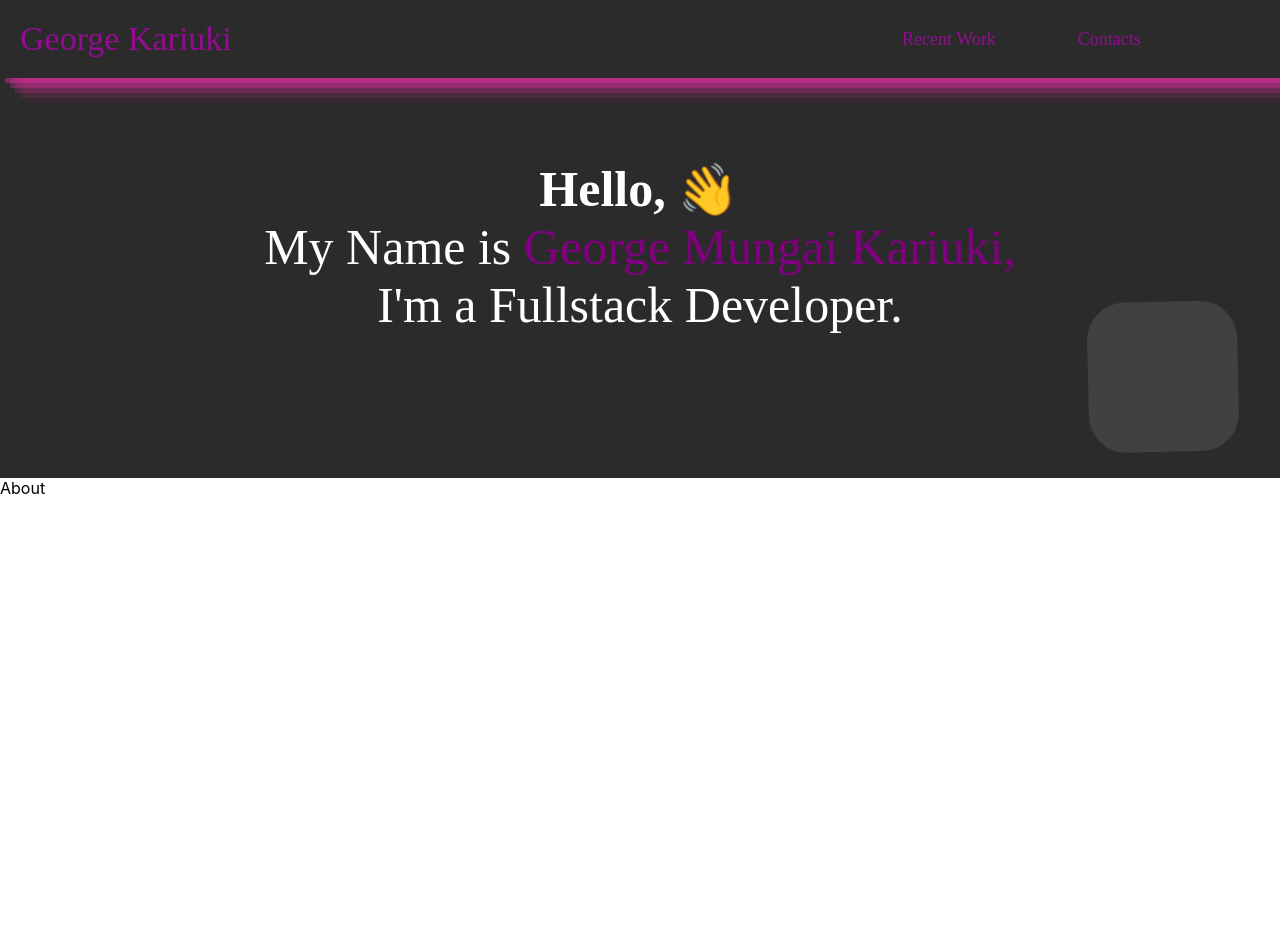
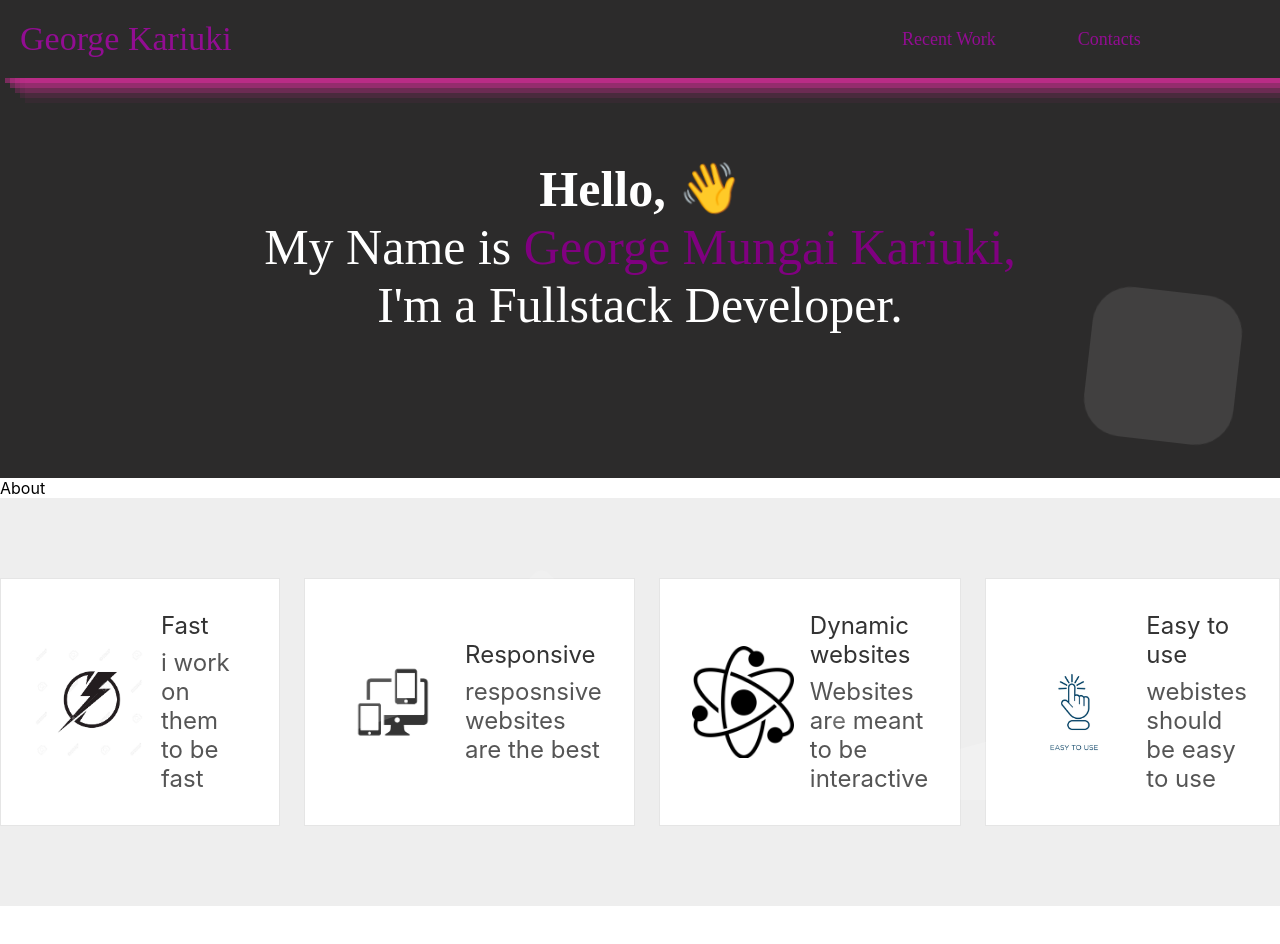
Before and after one commit to George-k-tech/portfolio, a React (Create React App) app: page / in a window 1280 px wide. Shown: the top 944 px of the page. Before the commit the page ends 800 px from the top, so only its background shows below. Built offline with nearby package versions, Linux system fonts and the light colour scheme.

Commit message:
the about page

```diff
--- a/src/main.css
+++ b/src/main.css
@@ -216,7 +216,38 @@ section {
 .button:hover{
   background-color: #3498db;
 }
+.about-icons{
+  background: #eee;
+  display: flex;
+  flex-wrap: wrap;
+  gap: 1.5rem;
+  padding-top: 5rem;
+  padding-bottom: 5rem;
+}
 
+.about-icons .icon{
+  background: #fff;
+  border: .1rem solid rgba(0, 0, 0, .1);
+  padding: 2rem;
+  display: flex;
+  align-items: center;
+  flex: 1 1 16rem;
+}
+
+.about-icons .icon img{
+  height: 7rem;
+  margin-right: 1rem;
+}
+
+.about-icons .icon p{
+  color: #333;
+  padding-bottom: .5rem;
+  font-size: 1.5rem;
+}
+.about-icons .icon span{
+  color: #555;
+  font-size: 1.5rem;
+}
 /* header section for home page ends here */
 
 
--- a/src/pages/Home.js
+++ b/src/pages/Home.js
@@ -34,26 +34,44 @@ const Home = () => {
       </div>
 
       <div className="about">
-
         <div className="about-head">
           <p>About</p>
         </div>
+
         <div className="about-icons">
-            <div>
+          <div className="icon">
+            <img src="fast.jpeg"></img>
+            <div className="info">
+            <p>Fast</p>
+            <span>i work on them to be fast</span>
+            </div>
+          </div>
 
+          <div className="icon">
+            <img src="responisive.jpeg"></img>
+            <div className="info">
+            <p>Responsive</p>
+            <span>resposnsive websites are the best</span>
             </div>
 
-            <div>
+          </div>
 
+          <div className="icon">
+            <img src="dynamic.jpeg"></img>
+            <div className="info">
+            <p>Dynamic websites</p>
+            <span>Websites are meant to be interactive</span>
             </div>
 
-            <div>
+          </div>
 
+          <div className="icon">
+            <img src="easy.jpeg"></img>
+            <div className="info">
+            <p>Easy to use</p>
+            <span>webistes should be easy to use</span>
             </div>
-
-            <div>
-
-            </div>
+          </div>
         </div>
       </div>
     </section>
```
